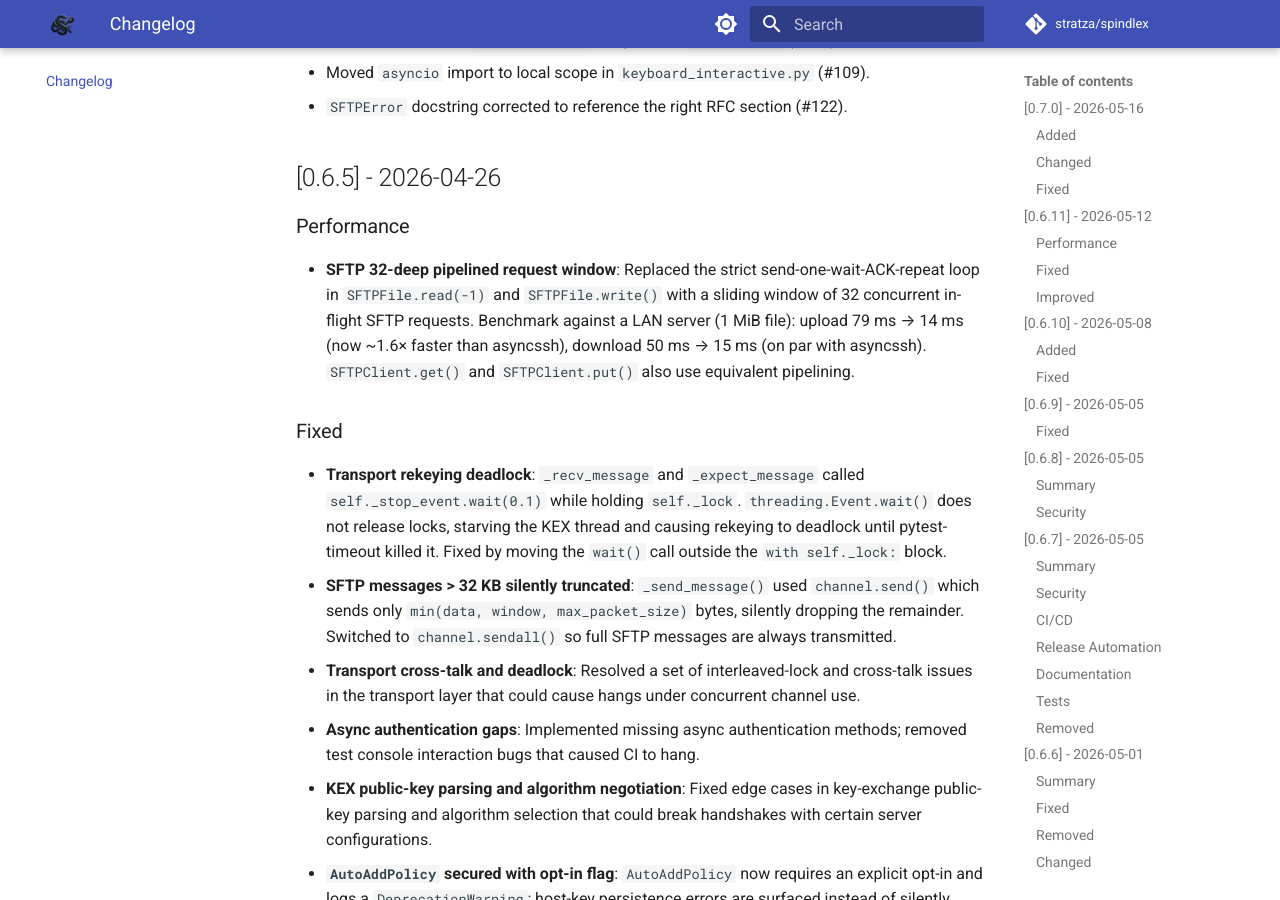
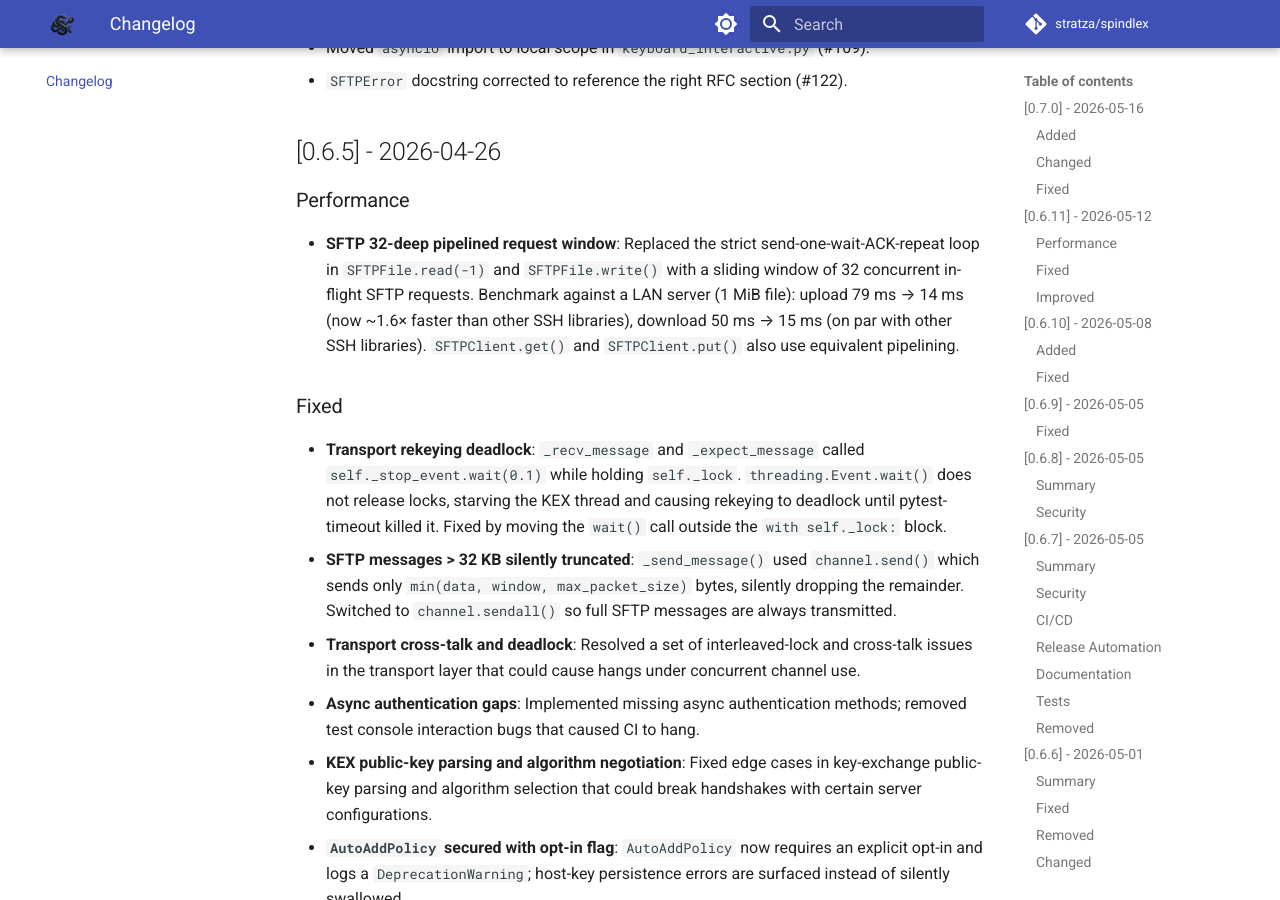
Before and after one commit to stratza/spindlex, an MkDocs documentation site: the page built from docs/changelog.md, in a window 1280 px wide and 900 px high, scrolled down 9979 px. Built offline with MkDocs 1.6.1 and Material for MkDocs 9.7.7, drawn with Linux system fonts in a browser that asks for light colours; comment, search, counter and statistics services are not loaded; some of the changed text lies outside the part shown.

Commit message:
docs: replace third-party SSH library names with neutral language
Replace all explicit references to competitor library names (asyncssh,
paramiko, AsyncSSH, Paramiko) in docs, changelog, meta, and issue
templates with generic alternatives such as "other SSH libraries" and
"other leading SSH libraries". Benchmark scripts are unaffected per
project policy.

```diff
--- a/docs/changelog.md
+++ b/docs/changelog.md
@@ -30,7 +30,7 @@
 ## [0.6.11] - 2026-05-12
 
 ### Performance
-*   **Async throughput overhaul**: SpindleX async SFTP now outperforms asyncssh on handshake, upload, and download benchmarks (LAN: ~42 ms handshake vs asyncssh ~65 ms; ~14 ms/MiB upload vs asyncssh ~15 ms/MiB; ~13 ms/MiB download vs asyncssh ~14 ms/MiB).
+*   **Async throughput overhaul**: SpindleX async SFTP now outperforms other leading SSH libraries on handshake, upload, and download benchmarks (LAN: ~42 ms handshake vs ~65 ms; ~14 ms/MiB upload vs ~15 ms/MiB; ~13 ms/MiB download vs ~14 ms/MiB).
 *   **Native async packet receive**: Replaced `asyncio.to_thread(super()._read_message)` with `_recv_packet_async()`, which reads directly from the asyncio `StreamReader`. Eliminates two cross-thread context switches per received SSH packet.
 *   **Threshold-based write drain**: `_send_message_async()` no longer calls `drain()` after every packet. Drain fires only when the asyncio write buffer exceeds 64 KB, eliminating ~32 event-loop yields per 1 MiB SFTP upload window.
 *   **Doubled SFTP pipeline depth**: `_WINDOW` and `_PIPELINE_DEPTH` increased from 32 to 64, keeping up to 2 MiB of SFTP reads/writes in flight (was 1 MiB).
@@ -211,7 +211,7 @@
 ## [0.6.5] - 2026-04-26
 
 ### Performance
-*   **SFTP 32-deep pipelined request window**: Replaced the strict send-one-wait-ACK-repeat loop in `SFTPFile.read(-1)` and `SFTPFile.write()` with a sliding window of 32 concurrent in-flight SFTP requests. Benchmark against a LAN server (1 MiB file): upload 79 ms → 14 ms (now ~1.6× faster than asyncssh), download 50 ms → 15 ms (on par with asyncssh). `SFTPClient.get()` and `SFTPClient.put()` also use equivalent pipelining.
+*   **SFTP 32-deep pipelined request window**: Replaced the strict send-one-wait-ACK-repeat loop in `SFTPFile.read(-1)` and `SFTPFile.write()` with a sliding window of 32 concurrent in-flight SFTP requests. Benchmark against a LAN server (1 MiB file): upload 79 ms → 14 ms (now ~1.6× faster than other SSH libraries), download 50 ms → 15 ms (on par with other SSH libraries). `SFTPClient.get()` and `SFTPClient.put()` also use equivalent pipelining.
 
 ### Fixed
 *   **Transport rekeying deadlock**: `_recv_message` and `_expect_message` called `self._stop_event.wait(0.1)` while holding `self._lock`. `threading.Event.wait()` does not release locks, starving the KEX thread and causing rekeying to deadlock until pytest-timeout killed it. Fixed by moving the `wait()` call outside the `with self._lock:` block.
@@ -258,7 +258,7 @@
 ### Added
 *   **`Channel` / `Transport` context-manager support** (`with channel:` / `with transport:`).
 *   **`AsyncSFTPClient.rename` / `chmod` / `normalize`** implementations.
-*   **`scripts/benchmark_compare.py`**: cross-library SSH/SFTP benchmark vs paramiko and asyncssh across handshake, exec_command (small + ~1.4 MB), SFTP upload/download, and 10 parallel handshakes. Per-library failures are isolated and rendered as `FAILED -- <error>` instead of aborting the run.
+*   **`scripts/benchmark_compare.py`**: cross-library SSH/SFTP benchmark vs other SSH libraries across handshake, exec_command (small + ~1.4 MB), SFTP upload/download, and 10 parallel handshakes. Per-library failures are isolated and rendered as `FAILED -- <error>` instead of aborting the run.
 
 ### Changed
 *   **Test layout**: ~50 test files reorganized into per-component subfolders (`auth/`, `channel/`, `client/`, `crypto/`, `hostkeys/`, `log/`, `misc/`, `protocol/`, `real_server/`, `sftp/`, `transport/`); imports re-grouped per first-party isort rules.
```
Also changed, not shown: README.md (+3 -3 lines), docs/performance.md (+2 -2 lines), meta/internal/lifecycle/05-before-v1-product-readiness-epics.md (+4 -5 lines), meta/internal/lifecycle/07-after-v1-operations-epics.md (+1 -1 lines), 1 other file.
